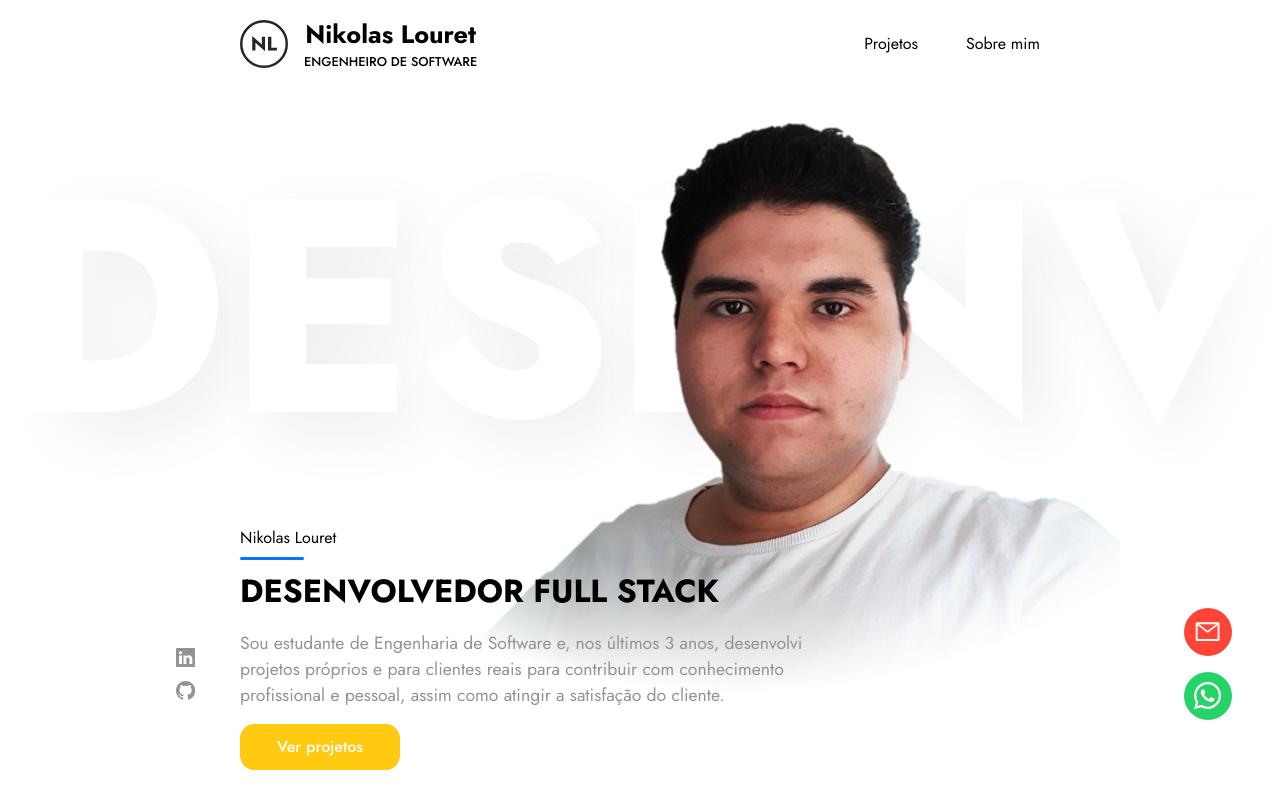
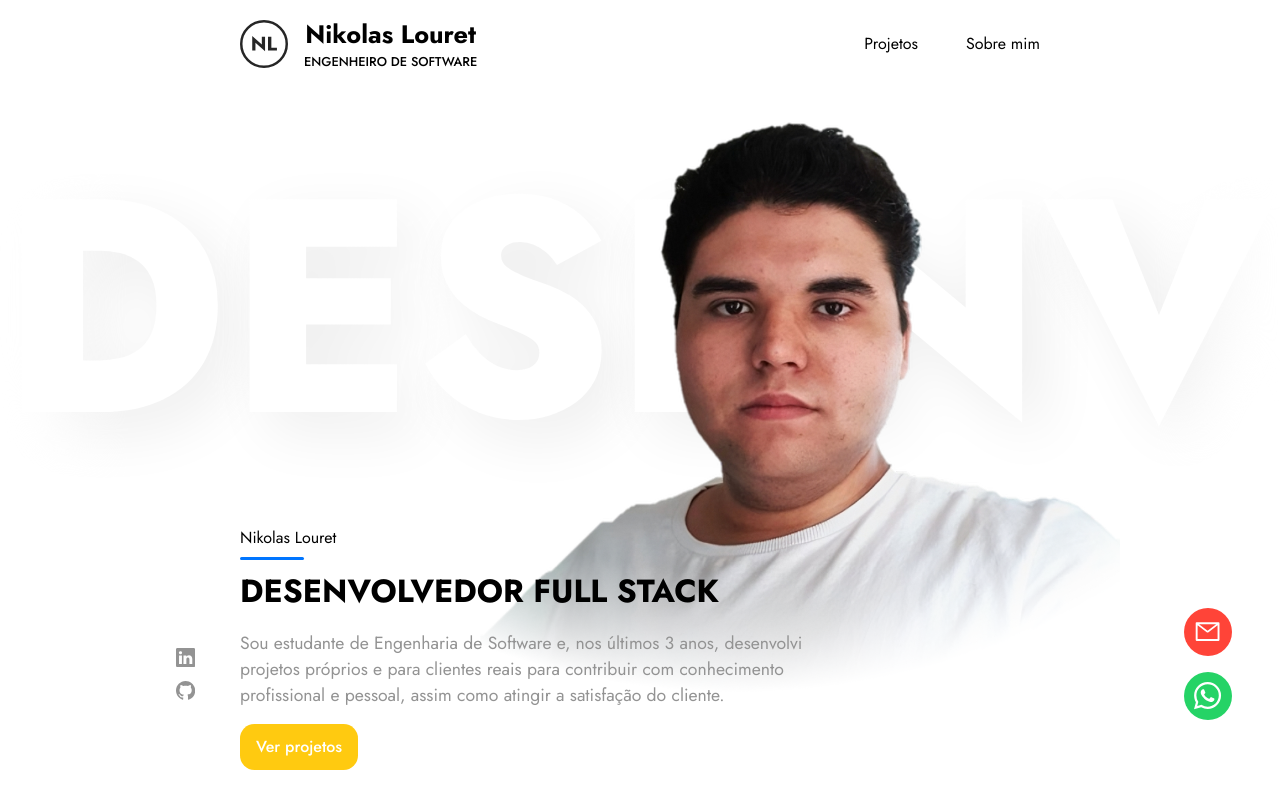
Before and after one commit to NikolasLouret/portfolio, a React (Vite) app in the folder portfolio-website/: page / in a window 1280 px wide. Shown: the top 800 px of the page. Built offline with nearby package versions, Linux system fonts and the light colour scheme; no server answers.

Commit message:
feat: Adição link interno btn ver projetos

```diff
--- a/portfolio-website/src/pages/sections/presentation/Presentation.module.css
+++ b/portfolio-website/src/pages/sections/presentation/Presentation.module.css
@@ -35,6 +35,7 @@
 	font-size: 1rem;
 	border-radius: 0.9rem;
 	max-width: 10rem;
+	cursor: pointer;
 }
 
 .contact {
--- a/portfolio-website/src/pages/sections/presentation/Presentation.tsx
+++ b/portfolio-website/src/pages/sections/presentation/Presentation.tsx
@@ -35,9 +35,11 @@ const Presentation = () => {
 						a satisfação do cliente.
 					</p>
 
-					<button type='button' className={styles.button}>
-						Ver projetos
-					</button>
+					<a href='#projects'>
+						<button type='button' className={styles.button}>
+							Ver projetos
+						</button>
+					</a>
 				</div>
 			</div>
 
```
